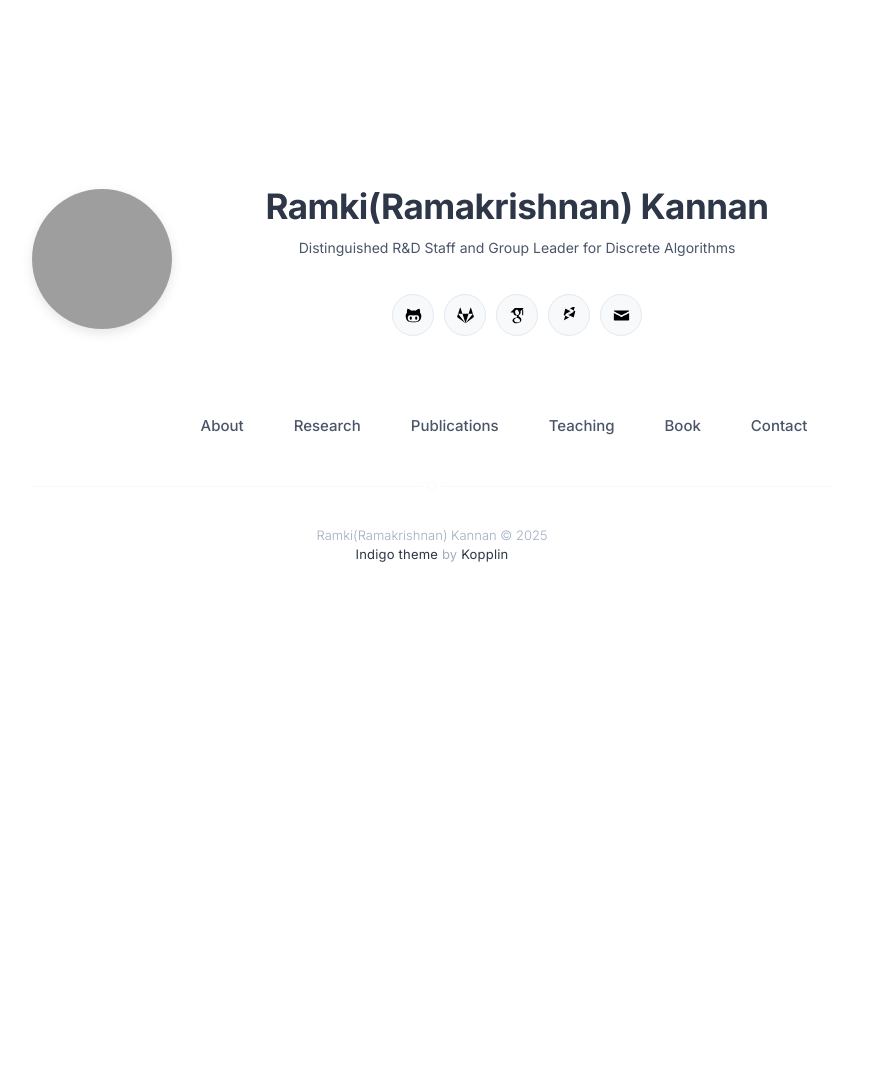
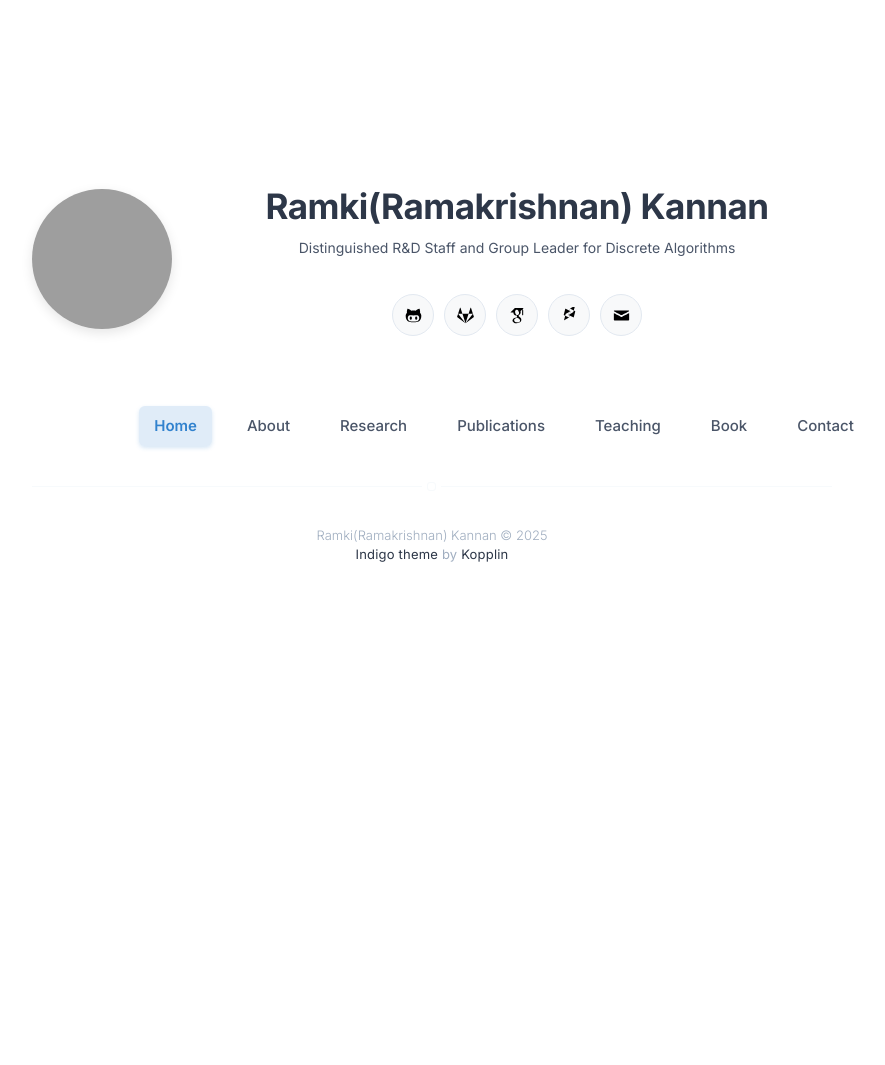
Before and after one commit to ramkikannan/ramkikannan.github.io, a Jekyll site: the page built from index.html, in a window 1280 px wide. Shown: the whole page, without its empty margins (208-1093 px from the left). Built offline with Jekyll 4.4.1, drawn with Linux system fonts in a browser that asks for light colours; a style sheet for code colours, icons or effects is not loaded.

Commit message:
Improve navigation UX and update gitignore
- Show all navigation links on every page including current page
- Add visual highlighting for active/current page with blue background
- Increase font weight and add subtle shadow for active page
- Update .gitignore to include Gemfile.lock pattern
- Maintain responsive design and hover effects

```diff
--- a/_includes/nav.html
+++ b/_includes/nav.html
@@ -1,65 +1,49 @@
 <nav class="{% if page.title == "Home" %}nav-home{% else %}nav{% endif %}">
     <ul class="list">
-        {% if page.title != "Home" %}
         <li class="item">
-                <a class="link" href="{{ site.url }}/">Home</a>
+            <a class="link {% if page.title == "Home" %}active{% endif %}" href="{{ site.url }}/">Home</a>
+        </li>
+
+        {% if site.blog == true %}
+            <li class="item">
+                <a class="link {% if page.title == "Blog" %}active{% endif %}" href="{{ site.url }}/blog">Blog</a>
             </li>
         {% endif %}
 
-        {% if site.blog == true %}
-            {% if page.title != "Blog" %}
+        {% if site.about == true %}
             <li class="item">
-                    <a class="link" href="{{ site.url }}/blog">Blog</a>
+                <a class="link {% if page.title == "About" %}active{% endif %}" href="{{ site.url }}/about">About</a>
             </li>
-            {% endif %}
-        {% endif %}
-
-        {% if site.about == true %}
-            {% if page.title != "About" %}
-                <li class="item">
-                    <a class="link" href="{{ site.url }}/about">About</a>
-                </li>
-            {% endif %}
         {% endif %}
 
         {% if site.research == true %}
-            {% if page.title != "Research" %}
             <li class="item">
-                    <a class="link" href="{{ site.url }}/research">Research</a>
+                <a class="link {% if page.title == "Research" %}active{% endif %}" href="{{ site.url }}/research">Research</a>
             </li>
-            {% endif %}
         {% endif %}
 
         {% if site.publications == true %}
-            {% if page.title != "Publications" %}
             <li class="item">
-                    <a class="link" href="{{ site.url }}/publications">Publications</a>
+                <a class="link {% if page.title == "Publications" %}active{% endif %}" href="{{ site.url }}/publications">Publications</a>
             </li>
-            {% endif %}
         {% endif %}
 
         {% if site.teaching == true %}
-            {% if page.title != "Teaching" %}
             <li class="item">
-                    <a class="link" href="{{ site.url }}/teaching">Teaching</a>
+                <a class="link {% if page.title == "Teaching" %}active{% endif %}" href="{{ site.url }}/teaching">Teaching</a>
             </li>
-            {% endif %}
         {% endif %}
 
         {% if site.book == true %}
-            {% if page.title != "Book" %}
             <li class="item">
-                    <a class="link" href="{{ site.url }}/book">Book</a>
+                <a class="link {% if page.title == "Book" %}active{% endif %}" href="{{ site.url }}/book">Book</a>
             </li>
-            {% endif %}
         {% endif %}
 
         {% if site.contact == true %}
-            {% if page.title != "Contact" %}
             <li class="item">
-                    <a class="link" href="{{ site.url }}/contact">Contact</a>
+                <a class="link {% if page.title == "Contact" %}active{% endif %}" href="{{ site.url }}/contact">Contact</a>
             </li>
-            {% endif %}
         {% endif %}
 
         {% if site.resume == true %}
--- a/_sass/components/nav.sass
+++ b/_sass/components/nav.sass
@@ -29,6 +29,12 @@
             &:hover
                 color: $accent
                 background-color: rgba(49, 130, 206, 0.1)
+
+            &.active
+                color: $accent
+                background-color: rgba(49, 130, 206, 0.15)
+                font-weight: 600
+                box-shadow: 0 2px 4px rgba(49, 130, 206, 0.2)
 
 .nav
     position: fixed
```
Also changed, not shown: 1 other file. Lines whose indentation alone changed are shown as unchanged.
